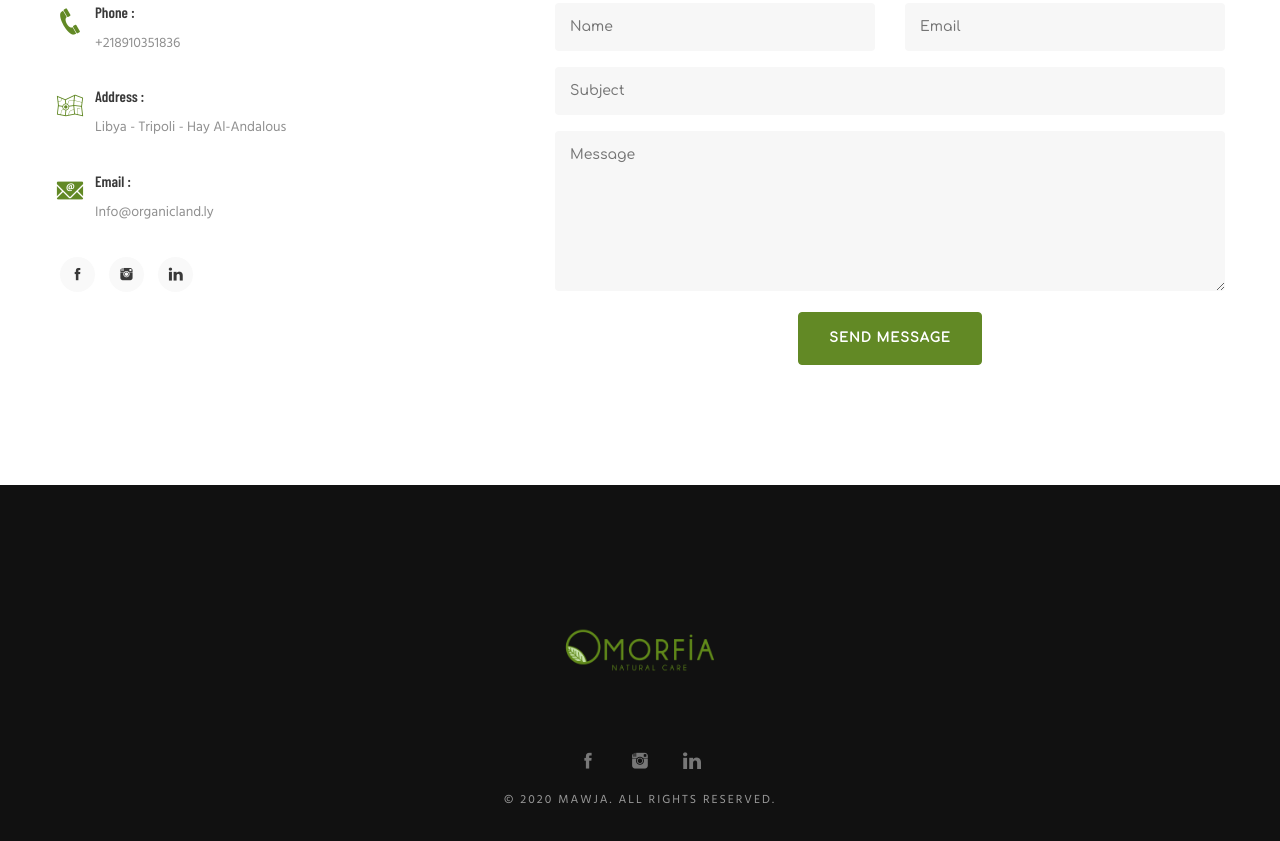
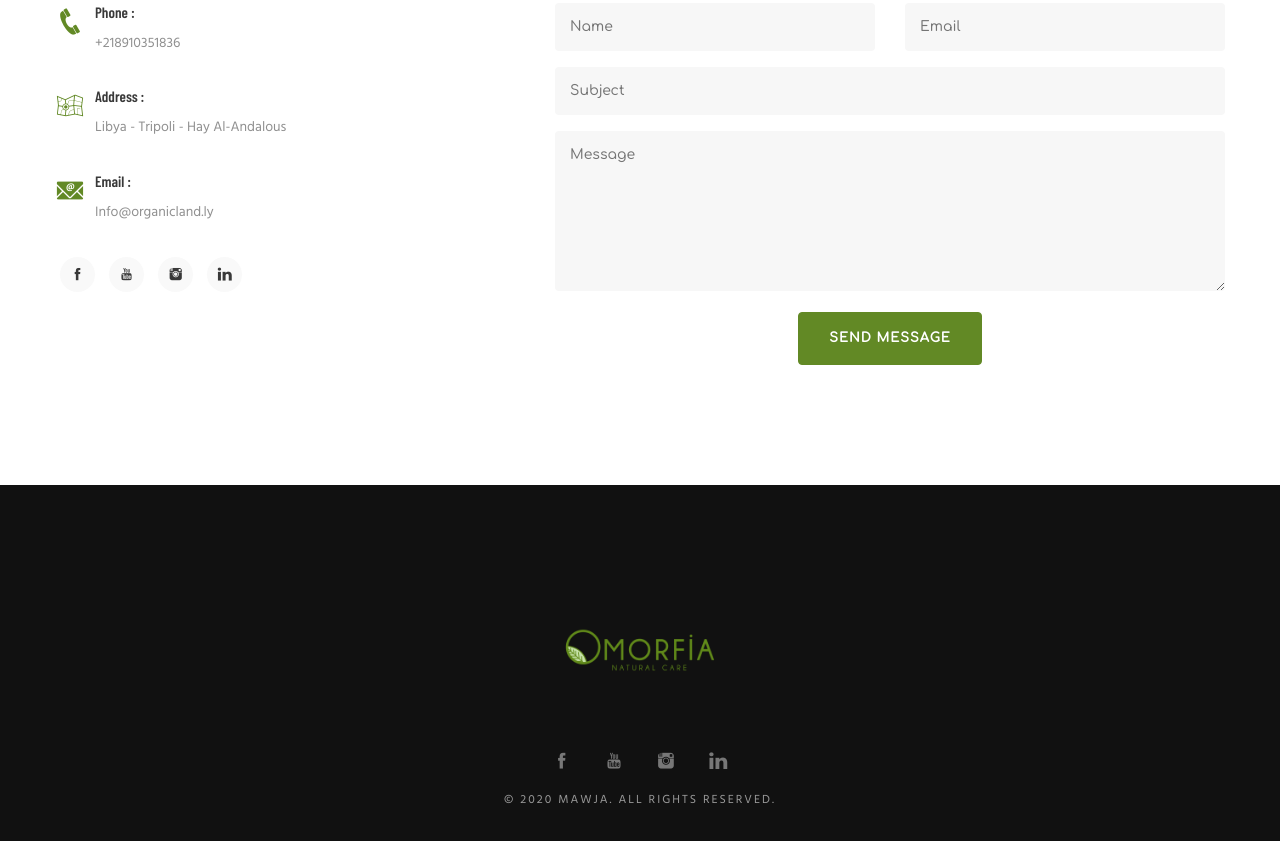
Before and after one commit to MohamedGomati7/omurfia, a plain HTML site: page index.html in a window 1280 px wide. Shown: the part 3144-3985 px from the top of the page. Drawn offline with nearby package versions, Linux system fonts and the light colour scheme; some packages are replaced by stand-ins of ours; a script that the page names is missing; files whose address does not match are found by name; a web font is replaced by a local one.

Commit message:
youtube link added

```diff
--- a/index.html
+++ b/index.html
@@ -480,7 +480,8 @@
                             <a
                                 href="https://www.instagram.com/organicland_ly/?igshid=1ejqfb7zpsl20&fbclid=IwAR1pPfWsEX34PYuL9cret-bT-qBjALqpdusgZUyNvWuR9C0WJsfub4W3xME"><i
                                     class="icofont icofont-social-facebook"></i></a>
-                            <!--<a href="#0"><i class="icofont icofont-social-twitter"></i></a>-->
+                            <a href="https://www.youtube.com/channel/UCqLjcGCHbBM7KeMBTGopL6Q"><i
+                                    class="icofont icofont-social-youtube"></i></a>
                             <a href="https://www.facebook.com/organicland.ly/"><i
                                     class="icofont icofont-social-instagram"></i></a>
                             <a href="https://www.linkedin.com/company/organic-land"><i
@@ -556,7 +557,8 @@
                 <a
                     href="https://www.instagram.com/organicland_ly/?igshid=1ejqfb7zpsl20&fbclid=IwAR1pPfWsEX34PYuL9cret-bT-qBjALqpdusgZUyNvWuR9C0WJsfub4W3xME"><i
                         class="icofont icofont-social-facebook"></i></a>
-                <!--<a href="#0"><i class="icofont icofont-social-twitter"></i></a>-->
+                <a href="https://www.youtube.com/channel/UCqLjcGCHbBM7KeMBTGopL6Q"><i
+                        class="icofont icofont-social-youtube"></i></a>
                 <a href="https://www.facebook.com/organicland.ly/"><i class="icofont icofont-social-instagram"></i></a>
                 <a href="https://www.linkedin.com/company/organic-land"><i
                         class="icofont icofont-brand-linkedin"></i></a>
```
